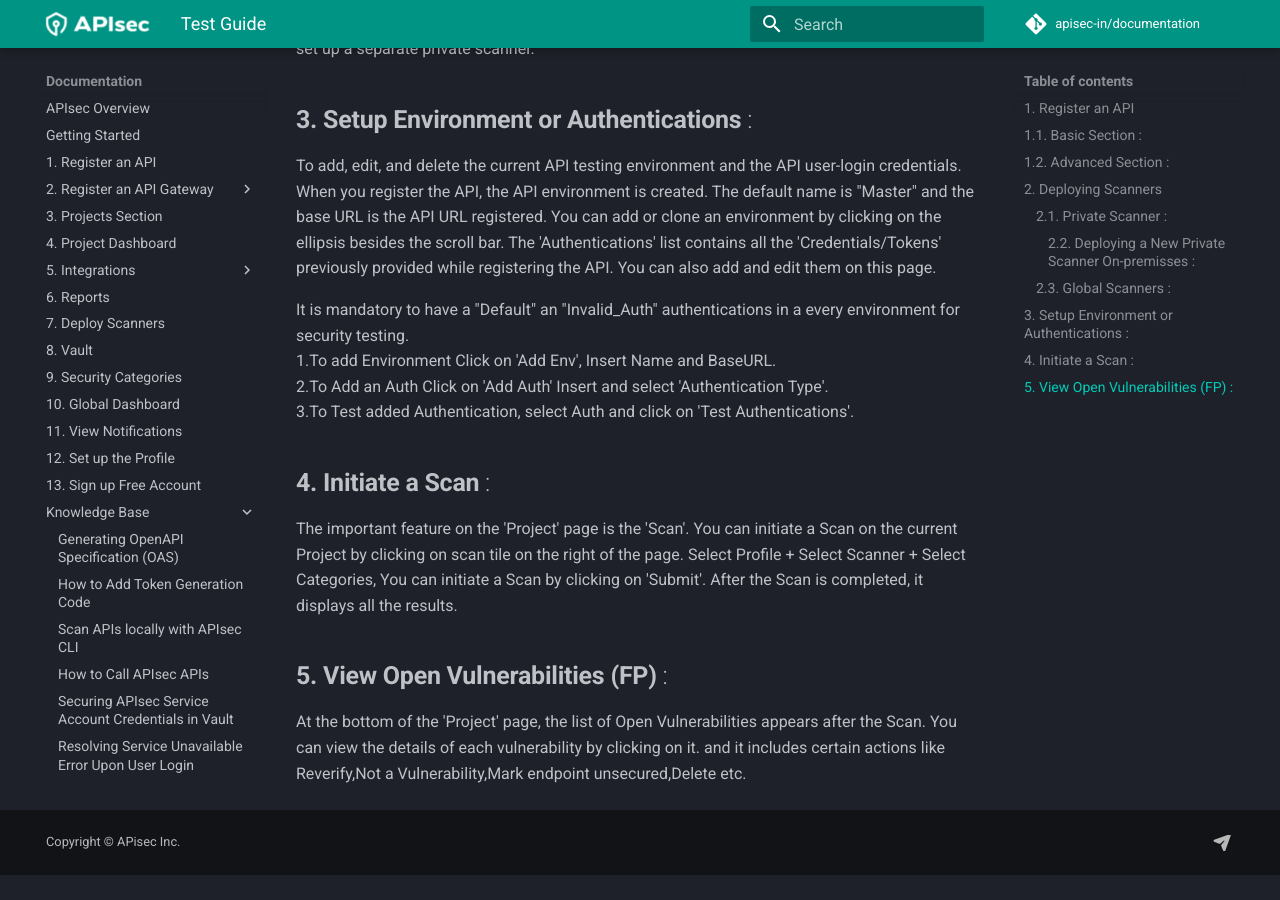
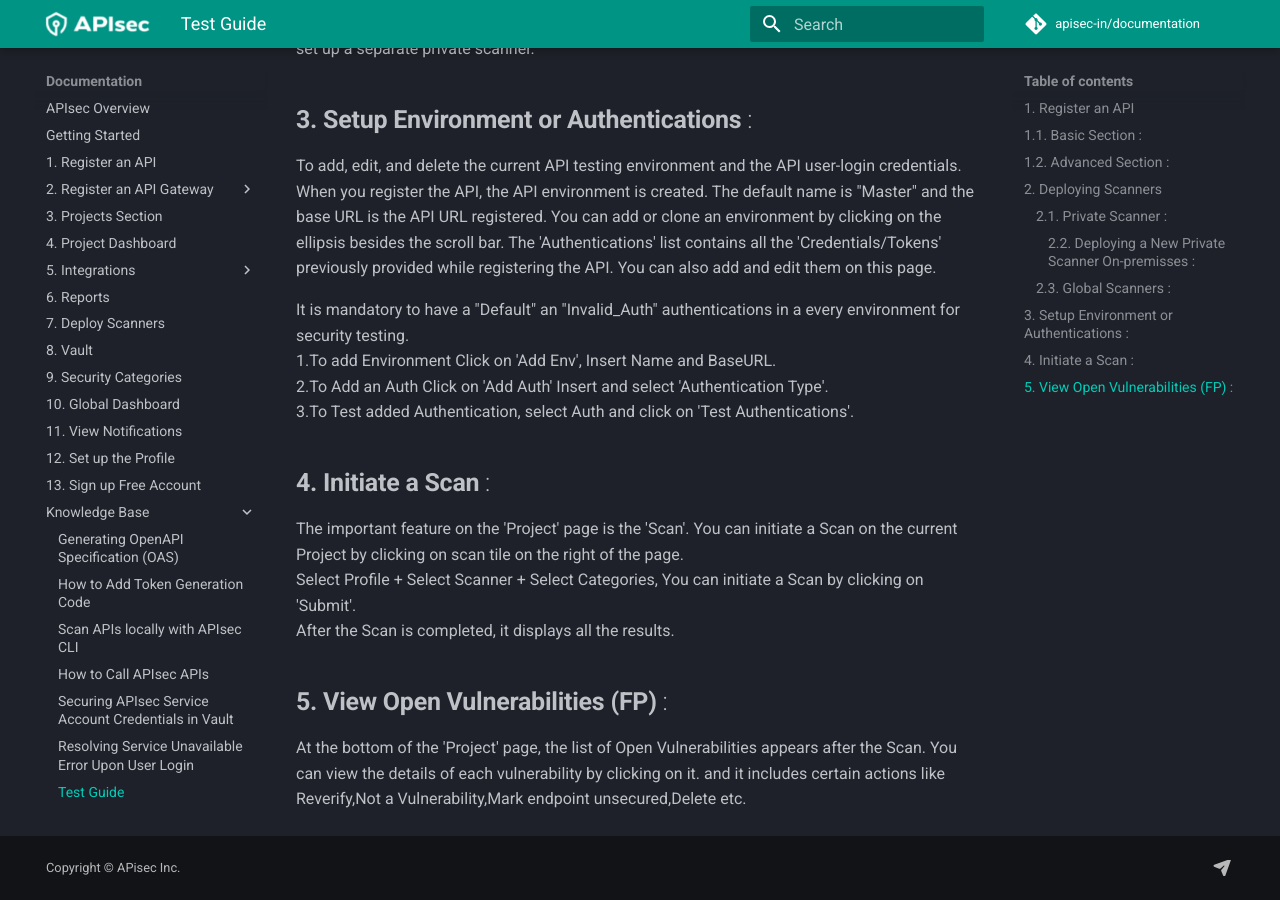
Before and after one commit to apisec-inc/documentation, an MkDocs documentation site: the page built from docs/Testguide.md, in a window 1280 px wide and 900 px high, scrolled down 1167 px. Built offline with MkDocs 1.6.1 and Material for MkDocs 9.7.7, drawn with Linux system fonts in a browser that asks for light colours; comment, search, counter and statistics services are not loaded; before the commit the page ends 2041 px from its top, so only the background shows below that.

```diff
--- a/docs/Testguide.md
+++ b/docs/Testguide.md
@@ -40,9 +40,9 @@ It is mandatory to have a "Default" an "Invalid_Auth" authentications in a every
 
 
 ## **4. Initiate a Scan** :
-  The important feature on the 'Project' page is the 'Scan'. You can initiate a Scan on the current Project by clicking on scan tile on the right of the page.
-   Select Profile + Select Scanner  + Select Categories, You can initiate a Scan by clicking on 'Submit'.
-  After the Scan is completed, it displays all the results.
+  The important feature on the 'Project' page is the 'Scan'. You can initiate a Scan on the current Project by clicking on scan tile on the right of the    page.<br>
+  Select Profile + Select Scanner  + Select Categories, You can initiate a Scan by clicking on 'Submit'.<br>
+  After the Scan is completed, it displays all the results.   <br>
 
 
 ## **5. View Open Vulnerabilities (FP)** :
```
